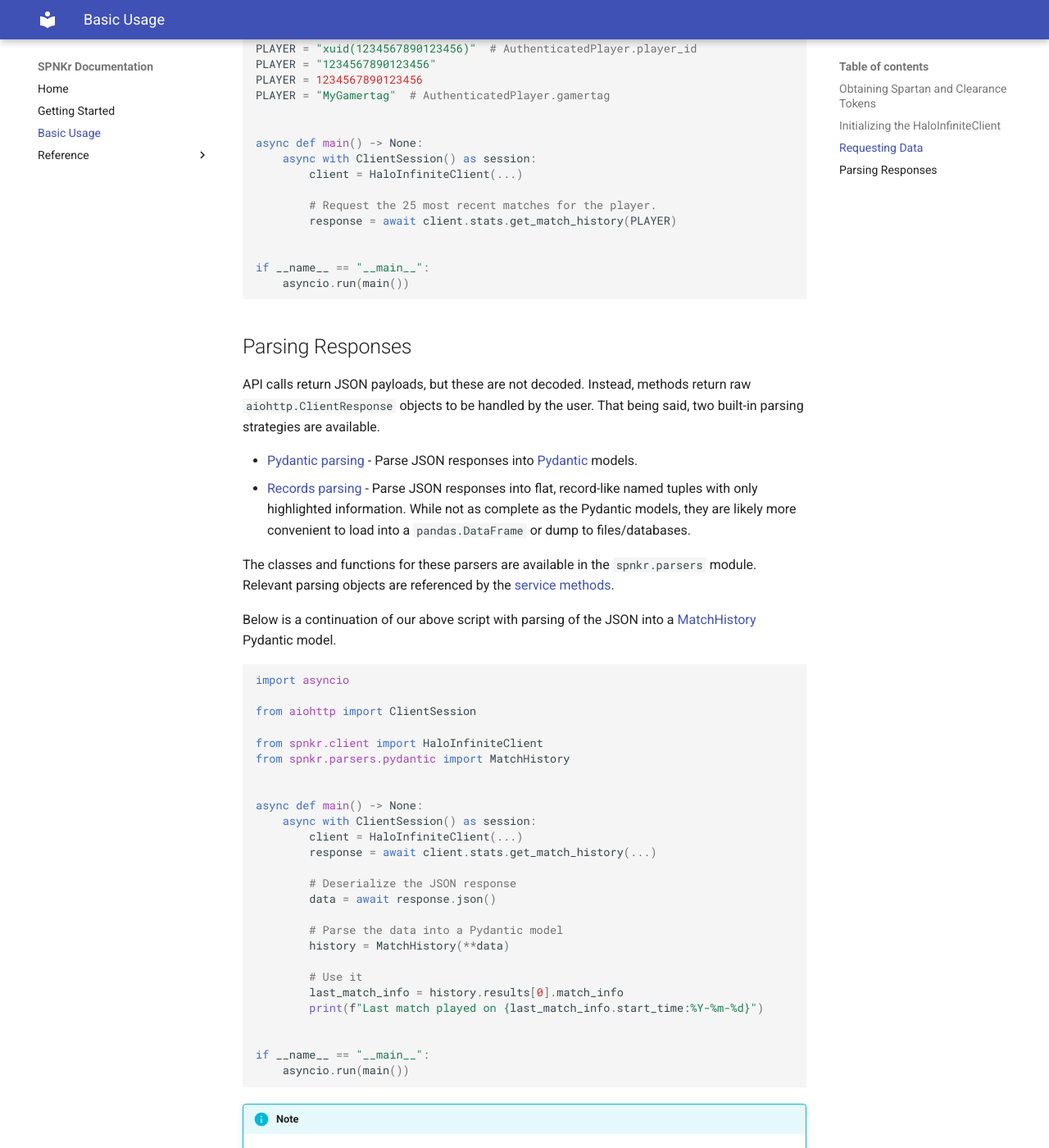
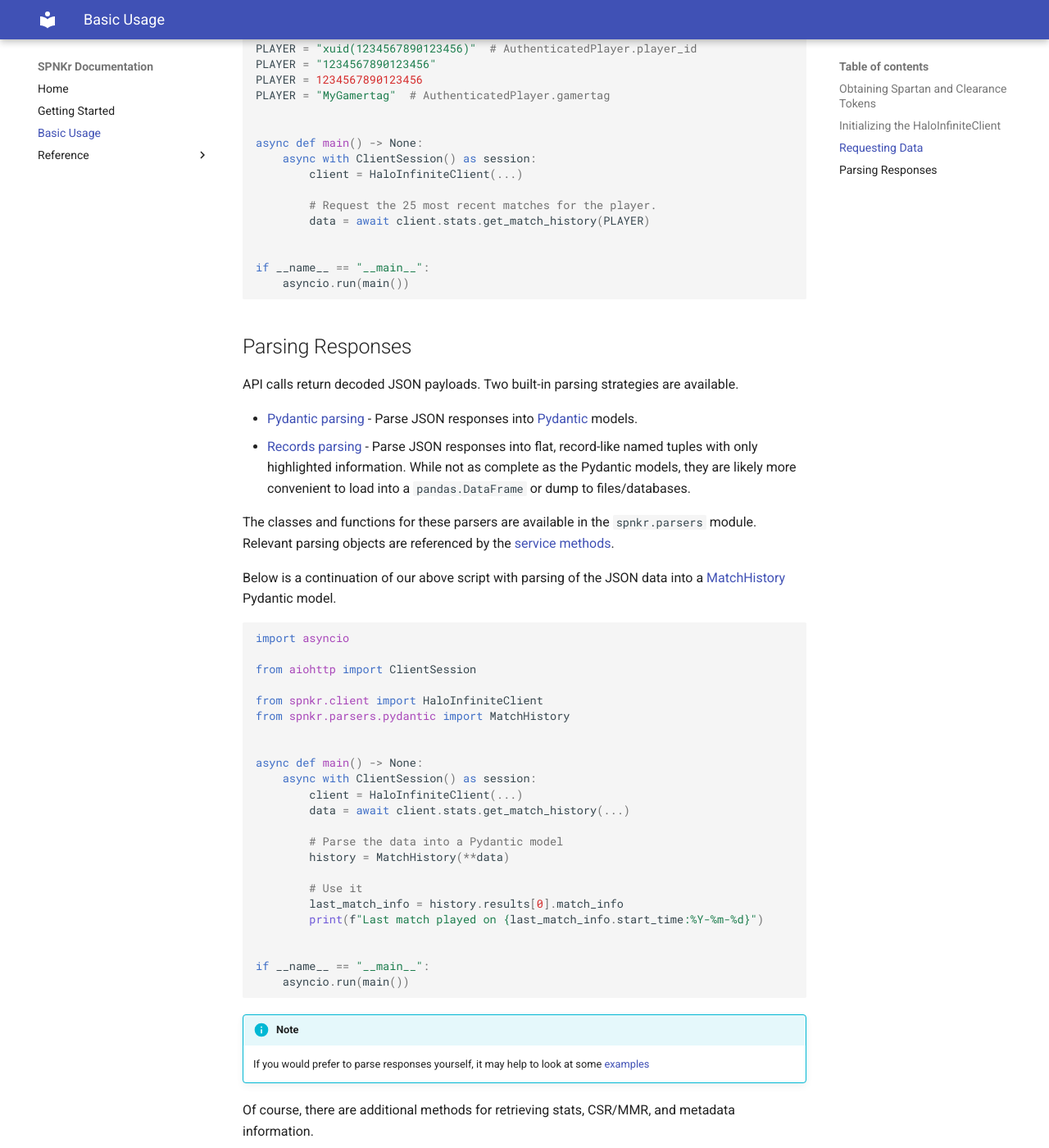
Before and after one commit to acurtis166/SPNKr, an MkDocs documentation site: the page built from docs/basic-usage.md, in a window 1280 px wide and 1400 px high, scrolled down 2374 px. Shown: the whole window at 82% size. Built offline with MkDocs 1.6.1 and Material for MkDocs 9.7.7, drawn with Linux system fonts in a browser that asks for light colours.

Commit message:
Update docs for new API call return types.

````diff
--- a/docs/basic-usage.md
+++ b/docs/basic-usage.md
@@ -102,7 +102,7 @@ async def main() -> None:
         client = HaloInfiniteClient(...)
 
         # Request the 25 most recent matches for the player.
-        response = await client.stats.get_match_history(PLAYER)
+        data = await client.stats.get_match_history(PLAYER)
 
 
 if __name__ == "__main__":
@@ -111,14 +111,14 @@ if __name__ == "__main__":
 
 ## Parsing Responses
 
-API calls return JSON payloads, but these are not decoded. Instead, methods return raw `aiohttp.ClientResponse` objects to be handled by the user. That being said, two built-in parsing strategies are available.
+API calls return decoded JSON payloads. Two built-in parsing strategies are available.
 
 - [Pydantic parsing](reference/pydantic-parsing.md) - Parse JSON responses into [Pydantic](https://docs.pydantic.dev/latest/) models.
 - [Records parsing](reference/records-parsing.md) - Parse JSON responses into flat, record-like named tuples with only highlighted information. While not as complete as the Pydantic models, they are likely more convenient to load into a `pandas.DataFrame` or dump to files/databases.
 
 The classes and functions for these parsers are available in the `spnkr.parsers` module. Relevant parsing objects are referenced by the [service methods](reference/services.md).
 
-Below is a continuation of our above script with parsing of the JSON into a [MatchHistory](reference/pydantic-parsing.md#spnkr.parsers.pydantic.stats.MatchHistory) Pydantic model.
+Below is a continuation of our above script with parsing of the JSON data into a [MatchHistory](reference/pydantic-parsing.md#spnkr.parsers.pydantic.stats.MatchHistory) Pydantic model.
 
 ```python
 import asyncio
@@ -132,10 +132,7 @@ from spnkr.parsers.pydantic import MatchHistory
 async def main() -> None:
     async with ClientSession() as session:
         client = HaloInfiniteClient(...)
-        response = await client.stats.get_match_history(...)
-
-        # Deserialize the JSON response
-        data = await response.json()
+        data = await client.stats.get_match_history(...)
 
         # Parse the data into a Pydantic model
         history = MatchHistory(**data)
````
Also changed, not shown: docs/getting-started.md (+1 -1 lines).
